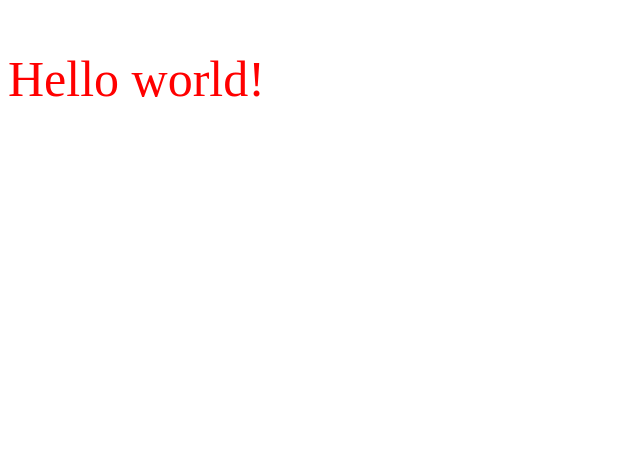
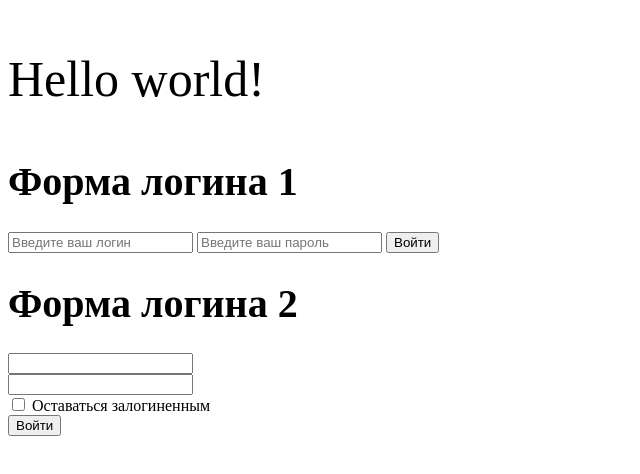
Before and after one commit to Alexander-Linnik-code/AlexLinnik.github.io, a plain HTML site: page index.html in a window 1280 px wide. Shown: the whole page, without its empty margins (0-640 px from the left). Drawn offline with Linux system fonts and the light colour scheme.

Commit message:
Added fields for entering login and password.

```diff
--- a/index.html
+++ b/index.html
@@ -3,11 +3,6 @@
 <html lang="ru-Ru">
 
 <head>
-    <style>
-        body {
-          color: red;
-        }
-    </style>
 
     <meta charset="UTF-8">
 
@@ -17,6 +12,25 @@
 
 <p style="font-size:50px">Hello world!</p>
 
+<h1 style="font-size:40px">Форма логина 1</h1>
+<form>
+    <input type="text" name="username" placeholder="Введите ваш логин">
+    <input type="password" name="password" placeholder="Введите ваш пароль">
+    <button type="button" name="popup-button">Войти</button>
+</form>
+
+<h1 style="font-size:40px">Форма логина 2</h1>
+
+<input type="text"><br/>
+<input type="text">
+<form>
+    <input id="html" type="checkbox">
+    <label for="html">Оставаться залогиненным</label>
+</form>
+<button type="button" name="popup-button">Войти</button>
+
+
+
 </body>
 
 <html>
```
